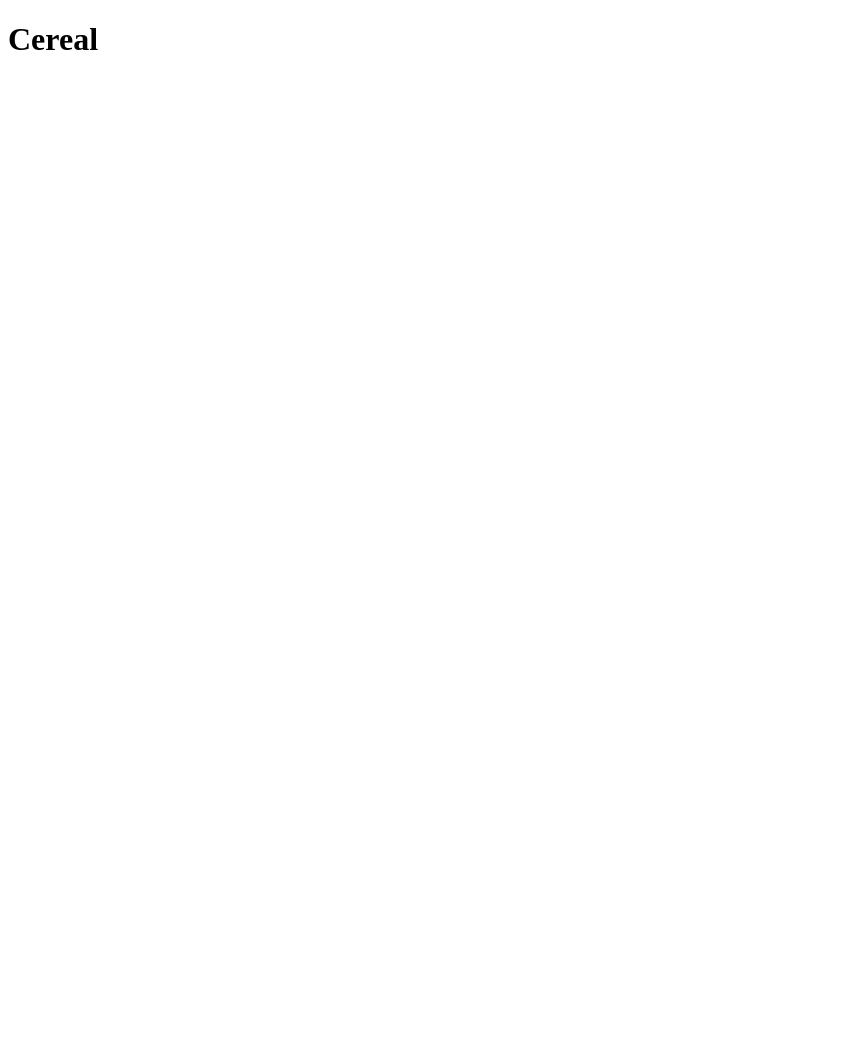
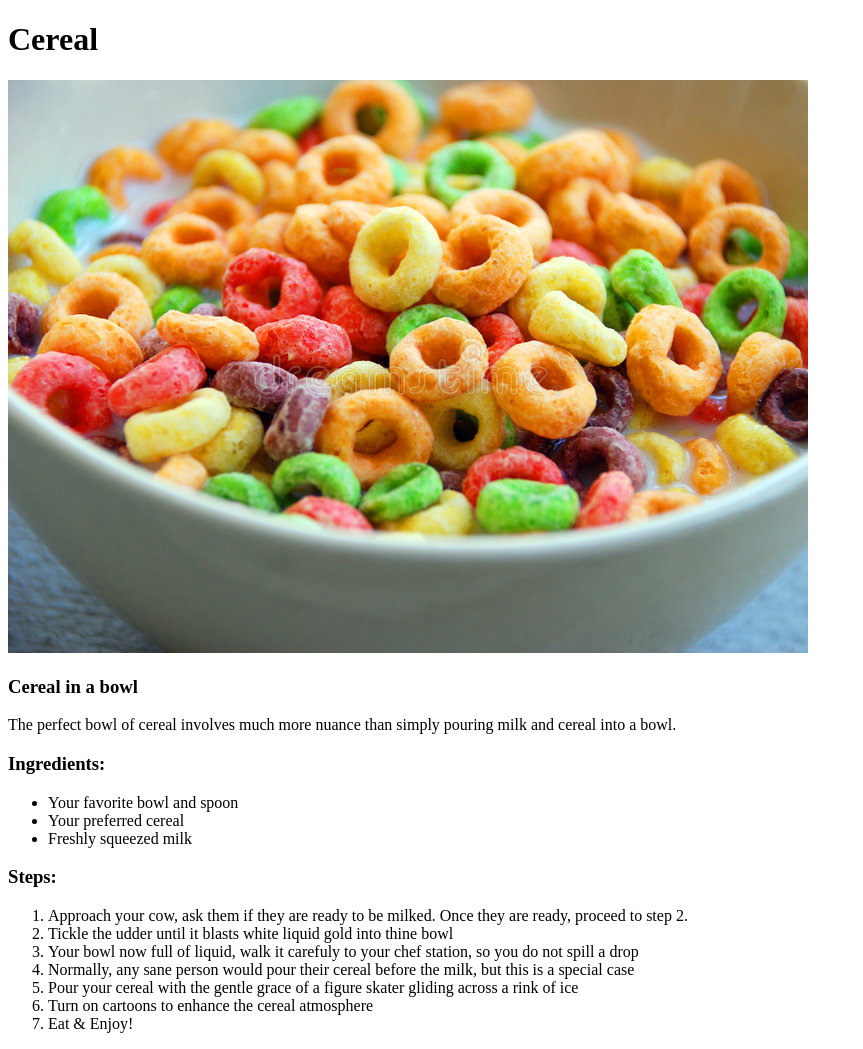
Before and after one commit to Chaesur/odin-recipes, a plain HTML site: page Recipes/Cereal.html in a window 1280 px wide. Shown: the whole page, without its empty margins (0-863 px from the left). Before the commit the page ends 800 px from the top, so only its background shows below. Drawn offline with Linux system fonts and the light colour scheme.

Commit message:
Add images directory, completed Cereal page

```diff
--- a/Recipes/Cereal.html
+++ b/Recipes/Cereal.html
@@ -7,5 +7,24 @@
 
 <body>
     <h1>Cereal</h1>
+    <img src="../images/cereal.jpg" alt="Cereal in a bowl">
+    <h3>Cereal in a bowl</h3>
+    <p>The perfect bowl of cereal involves much more nuance than simply pouring milk and cereal into a bowl.</p>
+    <h3>Ingredients:</h3>
+    <ul>
+        <li>Your favorite bowl and spoon</li>
+        <li>Your preferred cereal</li>
+        <li>Freshly squeezed milk</li>
+    </ul>
+    <h3>Steps:</h3>
+    <ol>
+        <li>Approach your cow, ask them if they are ready to be milked. Once they are ready, proceed to step 2.</li>
+        <li>Tickle the udder until it blasts white liquid gold into thine bowl</li>
+        <li>Your bowl now full of liquid, walk it carefuly to your chef station, so you do not spill a drop</li>
+        <li>Normally, any sane person would pour their cereal before the milk, but this is a special case</li>
+        <li>Pour your cereal with the gentle grace of a figure skater gliding across a rink of ice</li>
+        <li>Turn on cartoons to enhance the cereal atmosphere</li>
+        <li>Eat & Enjoy!</li>
+    </ol>
 </body>
 </html>
```
Also changed, not shown: images/cereal.jpg (added).
